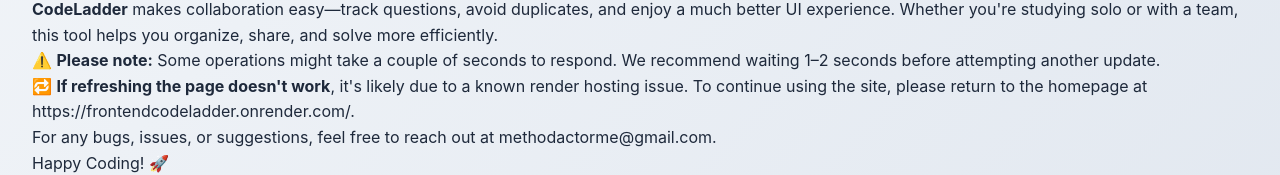
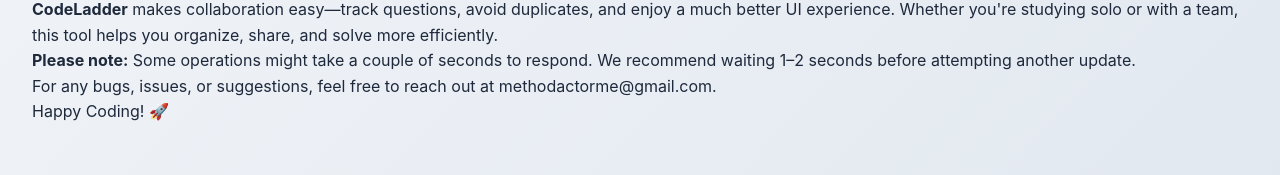
Before and after one commit to methodactorme/codeladder, a React (Vite) app: page / in a window 1280 px wide. Shown: the part 1026-1201 px from the top of the page. Built offline with nearby package versions, Linux system fonts and the light colour scheme.

Commit message:
Update Home.jsx

```diff
--- a/src/components/pages/Home.jsx
+++ b/src/components/pages/Home.jsx
@@ -125,12 +125,9 @@
       Whether you're studying solo or with a team, this tool helps you organize, share, and solve more efficiently.
     </p>
     <div className="bg-yellow-50 border border-yellow-200 rounded-lg px-6 py-4 text-yellow-800 mb-4">
-      ⚠️ <strong>Please note:</strong> Some operations might take a couple of seconds to respond. We recommend waiting 1–2 seconds before attempting another update.
+       <strong>Please note:</strong> Some operations might take a couple of seconds to respond. We recommend waiting 1–2 seconds before attempting another update.
     </div>
-    <div className="bg-red-50 border border-red-200 rounded-lg px-6 py-4 text-red-800">
-      🔁 <strong>If refreshing the page doesn't work</strong>, it's likely due to a known render hosting issue.
-      To continue using the site, please return to the homepage at <a className="underline font-semibold" href="https://frontendcodeladder.onrender.com/" target="_blank" rel="noopener noreferrer">https://frontendcodeladder.onrender.com/</a>.
-    </div>
+
     <p className="text-gray-500 mt-6">
       For any bugs, issues, or suggestions, feel free to reach out at <a className="underline" href="mailto:methodactorme@gmail.com">methodactorme@gmail.com</a>.
     </p>
```
